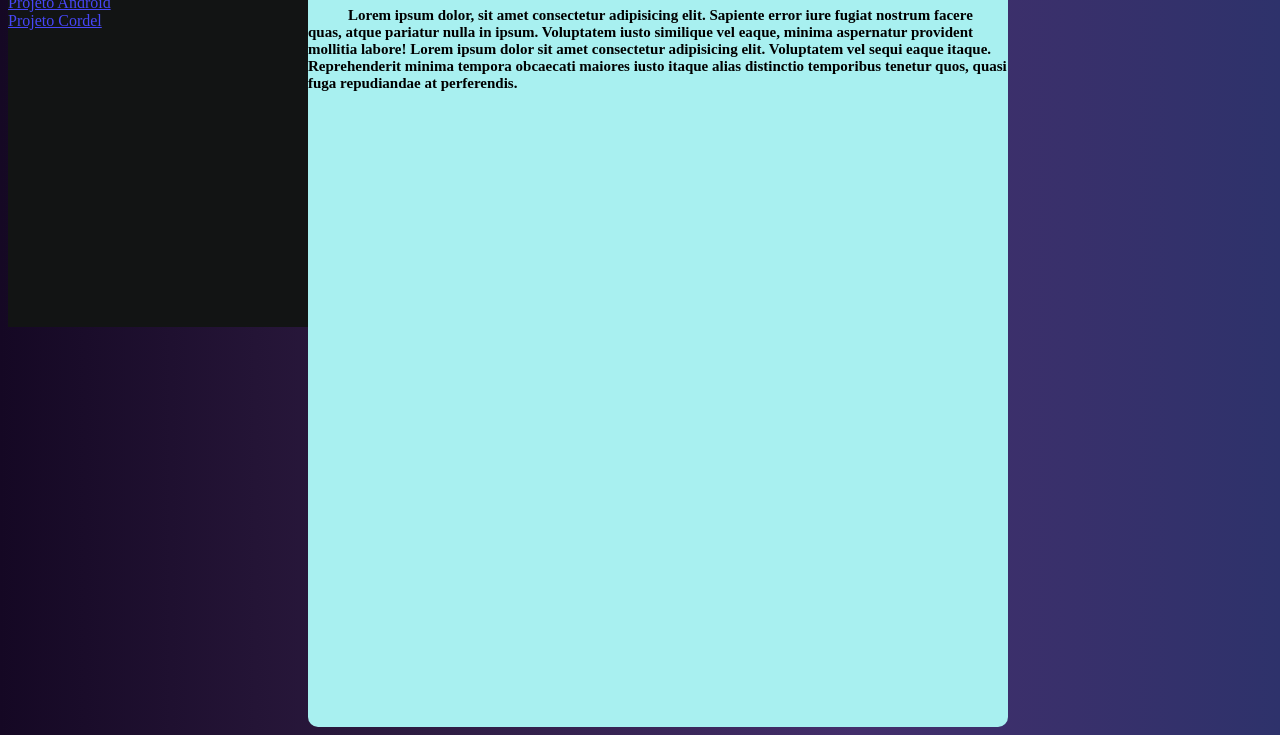
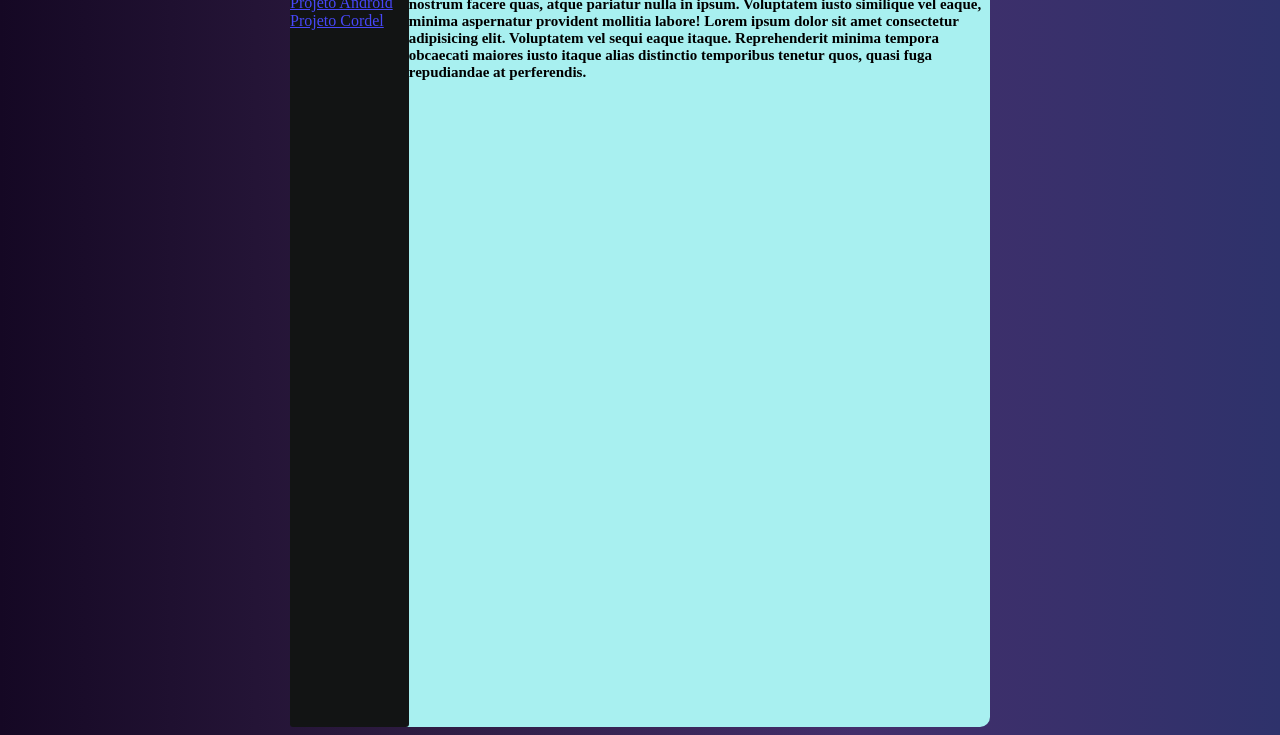
Before and after one commit to amigosdocodigo/amigosdocodigo, a plain HTML site: page index.html in a window 1280 px wide. Shown: the part 226-961 px from the top of the page. Drawn offline with Linux system fonts and the light colour scheme.

Commit message:
Add files via upload

```diff
--- a/css/style.css
+++ b/css/style.css
@@ -1,5 +1,7 @@
 body{
+    background-attachment: fixed;
     background-image: linear-gradient(to right, rgb(21, 8, 36),rgb(46, 28, 66), rgb(67, 46, 107), rgb(46, 50, 107)   )
+
 }
 img#centralizar{
     /*responsividade*/
@@ -21,33 +23,40 @@ img#centralizar{
 }
 
 div#lateral-projetos{
-    background-attachment: fixed;
+    display: flex;
+
     background-color: rgb(18, 20, 20);
-
-
-    width: 300px;
-    height: 400px;
-
-
+    width: 600px;
+    height: 800px;
+    border-radius: 3px;
+    margin: auto;
 }
 a{
+    margin: auto;
     color: rgb(71, 71, 248);
+
 }
 
 nav > a:hover{
+    margin: auto;
     color: rgb(81, 0, 148);
 
 }
 main{
     display: flex;
+    margin: auto;
 }
+.inline-block{display: inline-block;}
 
 
 div#box-info{
     /*alinhamento*/
-    display: inline-block;
+    display: flex;
+    flex-direction: row;
+    margin: auto;
     /*alinhamento*/
     /*cor*/
+
     background-color: rgb(168, 240, 240);
     /*cor*/
     /*tamanho*/
@@ -58,11 +67,11 @@ div#box-info{
     border-radius: 10px;
     /*bora*/
 }
-div#box-info > p{
-    display: flex;
+
+#conteudo > p{
     font-size: 15px;
     text-indent: 40px;
     font-weight: 550;
     text-align: left;
-
+    display: inline;
 }
--- a/index.html
+++ b/index.html
@@ -5,7 +5,7 @@
     <meta name="viewport" content="width=device-width, initial-scale=1.0">
     <title>Amigos do Código</title>
     <link rel="stylesheet" href="css/style.css">
-    <link rel="shortcut icon" href="logo/icon.ico" type="image/x-icon">
+    <link rel="shortcut icon" href="icon.ico" type="image/x-icon">
 
 </head>
 
@@ -13,6 +13,9 @@
 
     <header><img src="logo/logo.png" alt="Amigos do Código" id="centralizar"></header>
     <main>
+
+        <div id="box-info">
+
             <div id="lateral-projetos">
                 <nav>
                     <h1 style="color: white; box-shadow: 2px 2px 2px 2px black;">Projetos</h1>
@@ -20,12 +23,16 @@
                     <a href="eduardohrvitorino.github.io/cordel" target="_blank" rel="noopener noreferrer">Projeto Cordel</a>
                 </nav>
             </div>
-        <div id="box-info">
-            <h1 style="text-align: center;">Teste</h1>
-            <p>
+            <div id="conteudo">
+                <h1 style="text-align: center; display: block;margin: auto;">Teste</h1>
+                <p style="display: inline-flex;">
                     Lorem ipsum dolor, sit amet consectetur adipisicing elit. Sapiente error iure fugiat nostrum facere quas, atque pariatur nulla in ipsum.
                     Voluptatem iusto similique vel eaque, minima aspernatur provident mollitia labore! Lorem ipsum dolor sit amet consectetur adipisicing elit. Voluptatem vel sequi eaque itaque.
-                Reprehenderit minima tempora obcaecati maiores iusto itaque alias distinctio temporibus tenetur quos, quasi fuga repudiandae at perferendis.</p>
+                    Reprehenderit minima tempora obcaecati maiores iusto itaque alias distinctio temporibus tenetur quos, quasi fuga repudiandae at perferendis.
+                </p>
+            </div>
+
+
         </div>
     </main>
 
```
Lines whose indentation alone changed are shown as unchanged.
